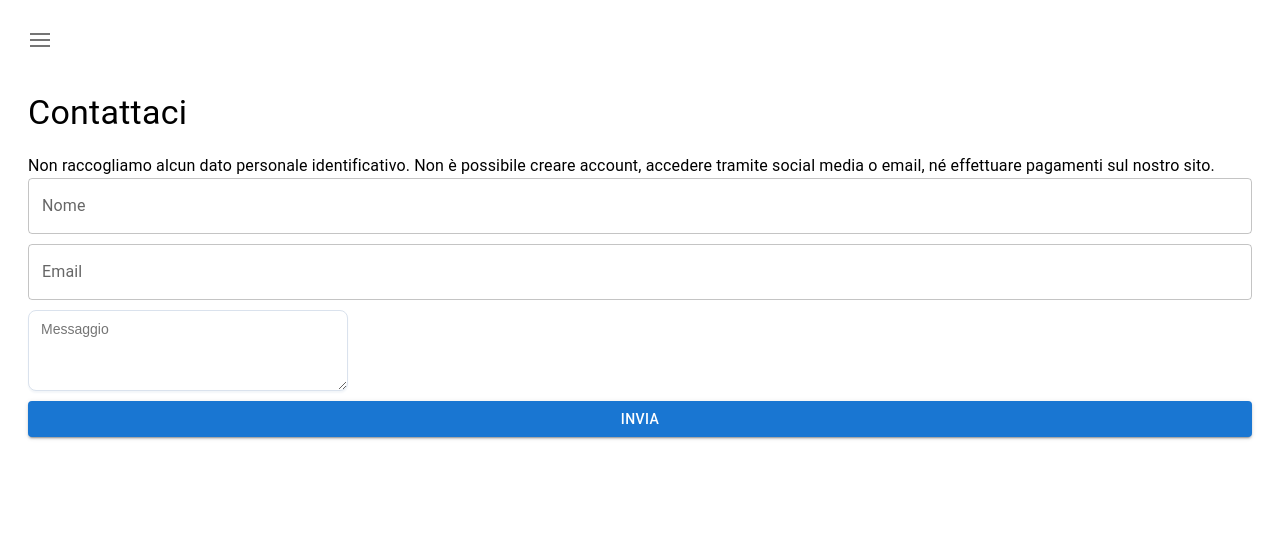
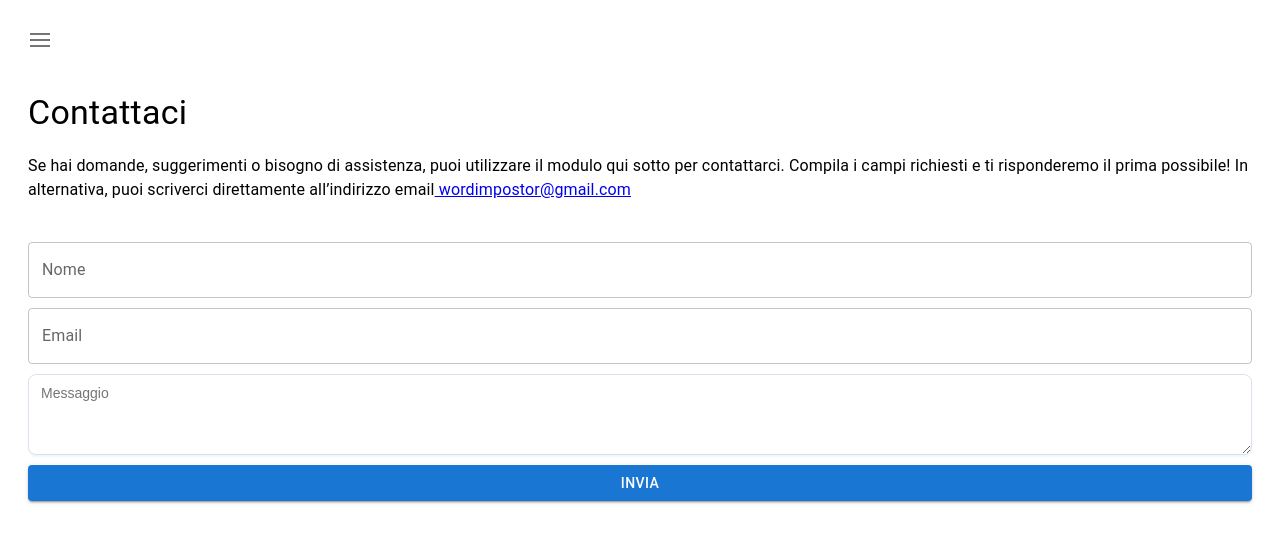
Before and after one commit to church-f/word_impostor, a React (Vite) app: page /contact-us in a window 1280 px wide. Shown: the top 542 px of the page. Built offline with nearby package versions, Linux system fonts and the light colour scheme.

Commit message:
fonoto modulo contattaci e aggiunte relative traduzioni

```diff
--- a/src/component/contactUs_page/ContactUs.jsx
+++ b/src/component/contactUs_page/ContactUs.jsx
@@ -36,13 +36,14 @@ export default function ContactUs() {
       <div style={{ padding: '20px' }}>
         <Typography variant="h4">{t("Contattaci")}</Typography>
         <Typography style={{ marginTop: "20px" }}>
-          {t("PPPrimo testo")}
+          {t("Contattaci testo")}
+          <a href="mailto:wordimpostor@gmail.com"> wordimpostor@gmail.com</a>
         </Typography>
 
-        <form ref={form} onSubmit={sendEmail} style={{ display: 'flex', flexDirection: 'column', gap: '10px' }} >
+        <form ref={form} onSubmit={sendEmail} style={{ display: 'flex', flexDirection: 'column', gap: '10px', marginTop: '40px' }} >
           <TextField id="standard-basic" label={t('Nome')} variant="outlined" name="user_name" />
           <TextField id="standard-basic" label={t('Email')} variant="outlined" name="user_email" />
-          <TextArea minRows={3} placeholder={t('Messaggio')} name="message" />
+          <TextArea minRows={3} placeholder={t('Messaggio')} name="message" style={{width: '100%'}}/>
           <Button type='submit' variant='contained'>
             {t('Invia')}
           </Button>
--- a/src/locale/en.json
+++ b/src/locale/en.json
@@ -33,6 +33,11 @@
     "PPQuinto testo": "This Privacy Policy may be updated periodically to reflect regulatory or functional changes. We encourage you to review it regularly to stay informed.",
     "PPSesto titolo": "6. User Rights",
     "PPSesto testo": "Since we do not collect personal data, we are not required to provide access, rectification, or deletion of any information. However, we are available for any clarification via email.",
-    "Inizia a giocare!": "Start to play"
+    "Inizia a giocare!": "Start to play!",
+    "Contattaci": "Contact us",
+    "Contattaci testo": "If you have any questions, suggestions, or need assistance, you can use the form below to get in touch with us. Fill out the required fields, and we’ll get back to you as soon as possible! Alternatively, you can email us directly at",
+    "Nome": "Name",
+    "Messaggio": "Message",
+    "Invia": "Send"
   }
 }
--- a/src/locale/it.json
+++ b/src/locale/it.json
@@ -33,6 +33,11 @@
     "PPQuinto testo": "Questa Privacy Policy potrebbe essere aggiornata periodicamente per riflettere eventuali cambiamenti normativi o funzionali. Ti invitiamo a consultarla regolarmente per rimanere informato.",
     "PPSesto titolo": "6. Diritti dell’utente",
     "PPSesto testo": "Poiché non raccogliamo dati personali, non siamo tenuti a fornire accesso, rettifica o cancellazione di alcuna informazione. Tuttavia, siamo a disposizione per qualsiasi chiarimento via email.",
-    "Inizia a giocare!": "Inizia a giocare!"
+    "Inizia a giocare!": "Inizia a giocare!",
+    "Contattaci": "Contattaci",
+    "Contattaci testo": "Se hai domande, suggerimenti o bisogno di assistenza, puoi utilizzare il modulo qui sotto per contattarci. Compila i campi richiesti e ti risponderemo il prima possibile! In alternativa, puoi scriverci direttamente all’indirizzo email",
+    "Nome": "Nome",
+    "Messaggio": "Messaggio",
+    "Invia": "Invia"
   }
 }
```
